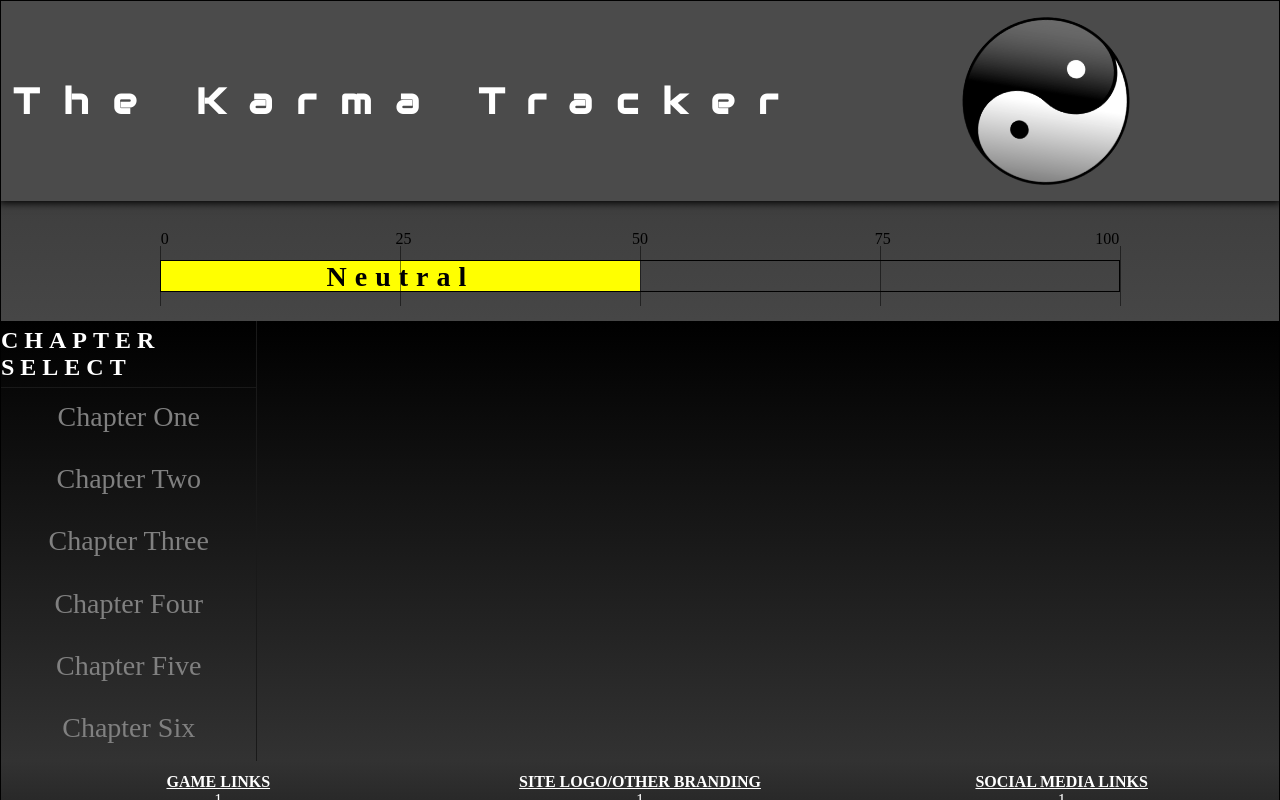
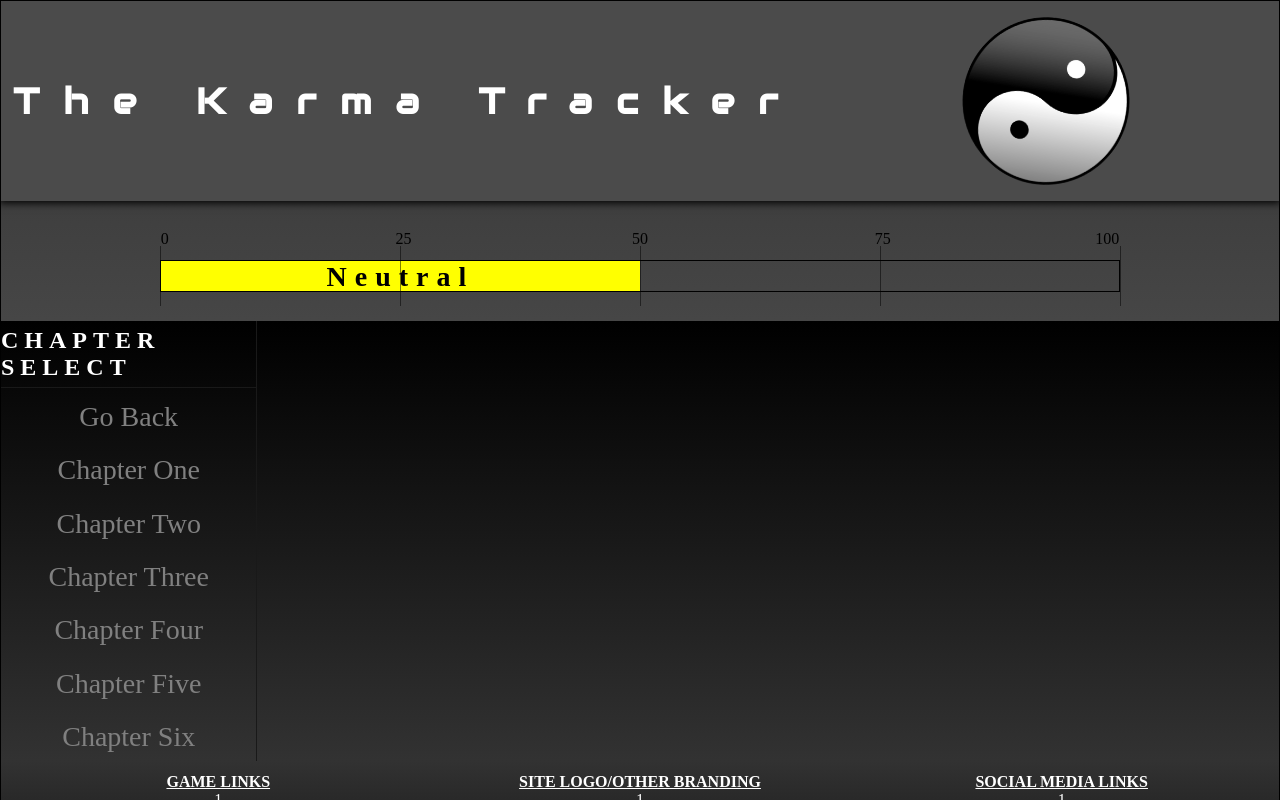
Before and after one commit to Yahzefi/Karma-Tracker-Application__React, a React (Create React App) app: page / in a window 1280 px wide. Shown: the top 800 px of the page. Built offline with nearby package versions, Linux system fonts and the light colour scheme.

Commit message:
Update Sidebar.js

```diff
--- a/src/components/Sidebar.js
+++ b/src/components/Sidebar.js
@@ -9,6 +9,7 @@ const Sidebar = ({ changeChapter }) => {
             </div>
             <div className="sidebar-content">
                 {/* These will be links that connect with Feed.js */}
+                <Link to="/" className="sidebar-link home-link" onClick={()=>changeChapter(0)}>Go Back</Link>
                 <Link to="/chapter_one" className="sidebar-link" onClick={()=>changeChapter(1)}>Chapter One</Link>
                 <Link to="/chapter_two" className="sidebar-link" onClick={()=>changeChapter(2)}>Chapter Two</Link>
                 <Link to="/chapter_three" className="sidebar-link" onClick={()=>changeChapter(3)}>Chapter Three</Link>
```
